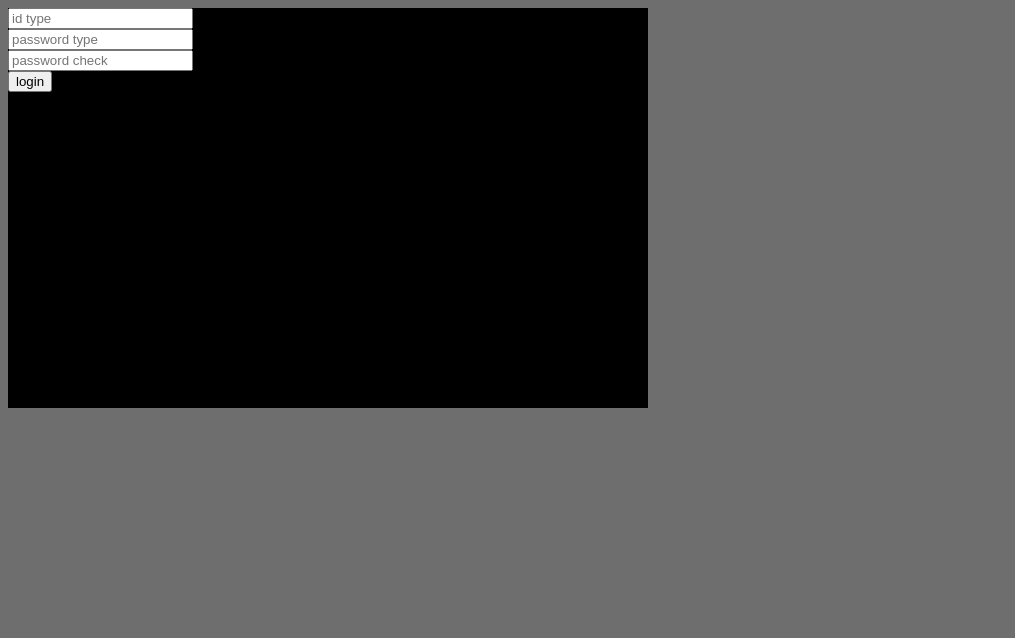
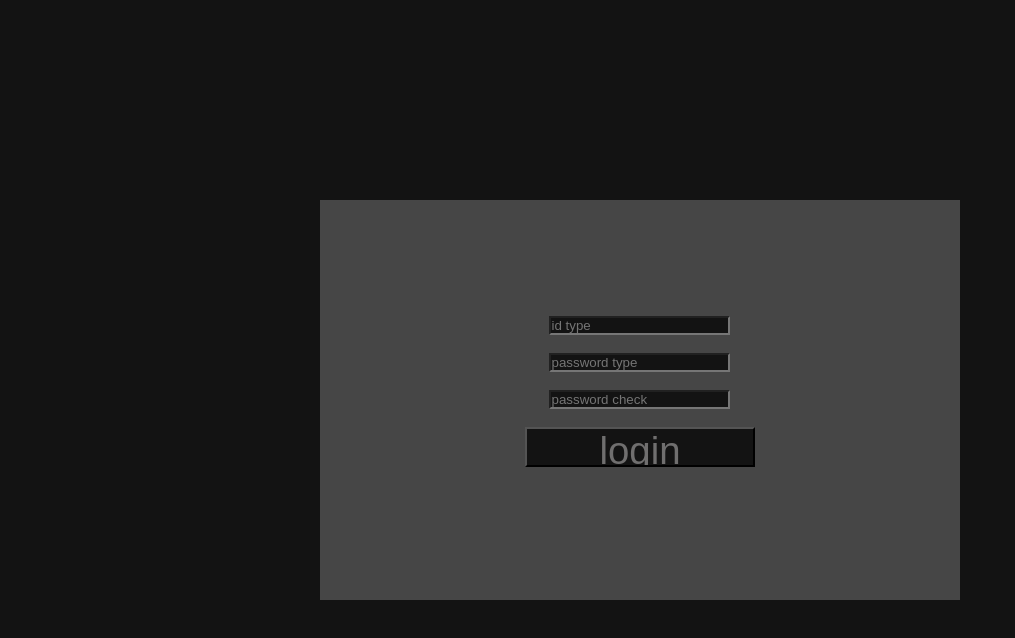
Before and after one commit to csm009177/network, a website: page doc/note.html in a window 1280 px wide. Shown: the whole page, without its empty margins (0-1015 px from the left). Drawn offline with Linux system fonts and the light colour scheme; files that its build step writes are made by us from their sources.

Commit message:
make style.css

```diff
--- a/doc/note.html
+++ b/doc/note.html
@@ -4,16 +4,47 @@
   <meta charset="UTF-8">
   <meta name="viewport" content="width=device-width, initial-scale=1.0">
   <title>${title}</title>
-  <link rel="stylesheet" href="style.css">
+  <!-- <link rel="stylesheet" href="style.css"> -->
+  <style>
+  *{ margin: 0; padding: 0; box-sizing: border-box; flex-direction: column; flex-wrap: wrap;
+    background-color: rgb(19, 19, 19); color: rgb(112, 111, 111)
+  }
+  </style>
 </head>
-<body style="width: 100vw; height: 100vh; background-color: rgb(110, 110, 110);">
-  <div id="root" style="position: absolute; width: 50vw; height: 50vh; margin: auto;">
-    <form action="${site}" >
-      <input type="text" name="id" placeholder="id type"><br>
-      <input type="password" name="pw" placeholder="password type"><br>
-      <input type="password" name="pw2" placeholder="password check"><br>
-      <input type="submit" value="login"><br>
+<body >
+  <div id="root">
+    <form id="form" action="${site}" >
+      <input id="id" type="text" name="id" placeholder="id type"><br>
+      <input id="pw" type="password" name="pw" placeholder="password type"><br>
+      <input id="pw2" type="password" name="pw2" placeholder="password check"><br>
+      <input id="login" type="submit" value="login"><br>
     </form>
   </div>
+  <script>
+    let root = document.getElementById('root');
+    root.style.width = "100vw";
+    root.style.height = "100vh";
+    root.style.margin = "auto";
+    root.style.display = "flex";
+    // root.style.backgroundColor = "darkgray";
+
+    let form = document.getElementById('form')
+    form.style.width = "50vw";
+    form.style.height = "50vh";
+    form.style.margin = "auto";
+    form.style.display = "flex";
+    form.style.alignContent = "center";
+    form.style.alignItems = "center";
+    form.style.justifyContent = "center";
+    form.style.justifyItems = "center";
+    form.style.backgroundColor = "rgb(70, 70, 70)";
+
+    let loginInput = document.getElementById('login');
+    loginInput.style.width = "18vw";
+    loginInput.style.height = "5vh";
+    loginInput.style.fontSize = "3vw";
+    loginInput.style.alignContent = "center";
+
+  </script>
 </body>
 </html>
--- a/mod/docMaker.js
+++ b/mod/docMaker.js
@@ -1,3 +1,3 @@
-function docMaker(){
+function loginDocMaker(title, style,  actionSite,){
   return
 }
--- a/st/style.css
+++ b/st/style.css
@@ -1,4 +1,5 @@
-div {
-  background-color: black;
-  color: white;
+*{ margin: 0; padding: 0; box-sizing: border-box;
+  flex-direction: column; flex-wrap: wrap;
+  background-color: rgb(19, 19, 19);
+  color: rgb(145, 145, 145)
 }
```
